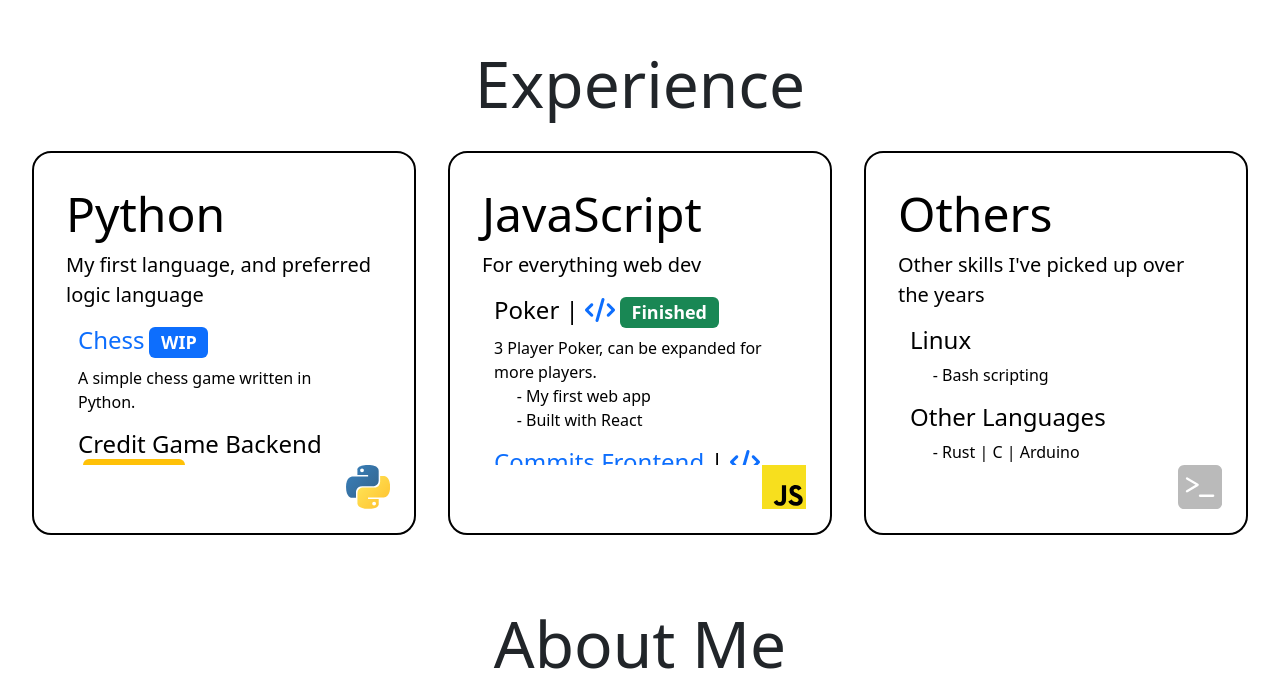
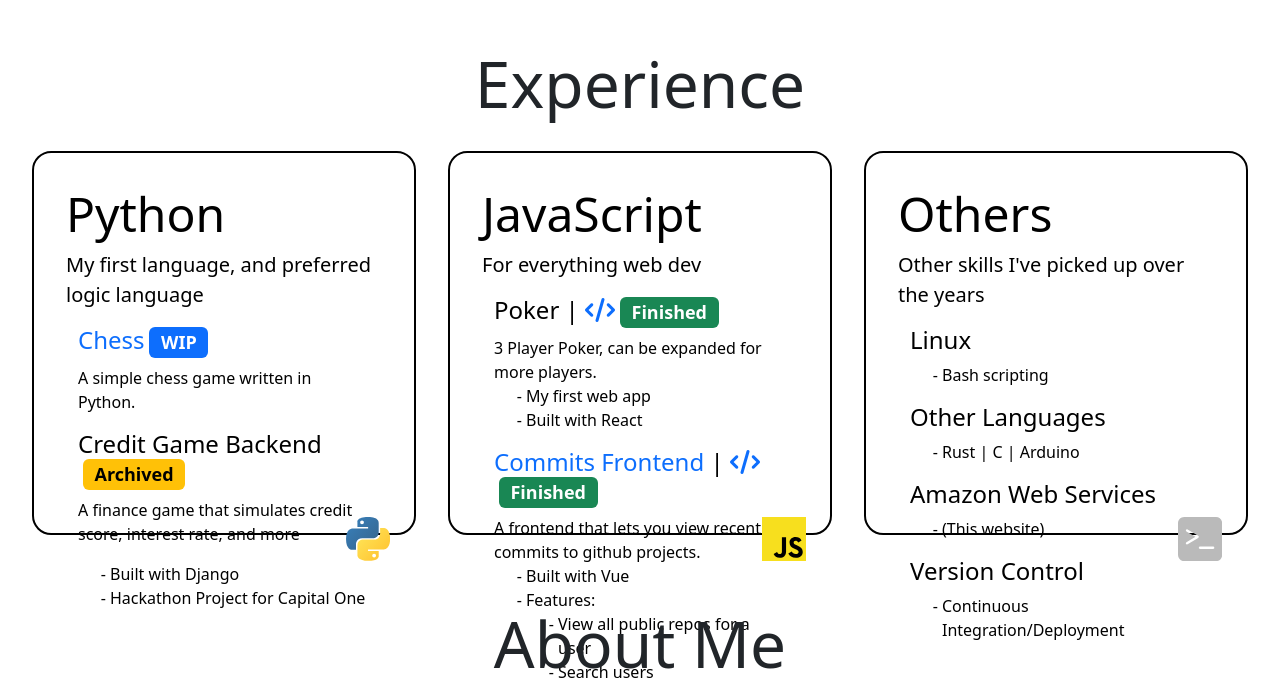
Before and after one commit to ziidonato/website, a React (Create React App) app: page / in a window 1280 px wide. Shown: the part 954-1634 px from the top of the page. Built offline with nearby package versions, Linux system fonts and the light colour scheme.

Commit message:
fixed scroll in tiles

```diff
--- a/src/components/Scroll.scss
+++ b/src/components/Scroll.scss
@@ -18,7 +18,6 @@
 
 @media (min-width: 768px) {
     .scroll {
-        overflow-y: scroll;
 
         .component {
             height: 70vh;
--- a/src/components/Templates/ThreeTile/Tile/Tile.scss
+++ b/src/components/Templates/ThreeTile/Tile/Tile.scss
@@ -12,7 +12,6 @@
     height: 100%;
     width: 100%;
     padding: 1rem;
-    overflow: hidden;
   }
 
   h4 {
@@ -35,5 +34,4 @@
   li {
     list-style: " - ";
   }
-
 }
--- a/src/index.scss
+++ b/src/index.scss
@@ -13,7 +13,7 @@ body {
     padding-top: 10%;
     justify-content: space-between;
     padding: 1rem;
-    overflow: hidden;
+    overflow: scroll;
 
     .picture {
       display: flex;
```
